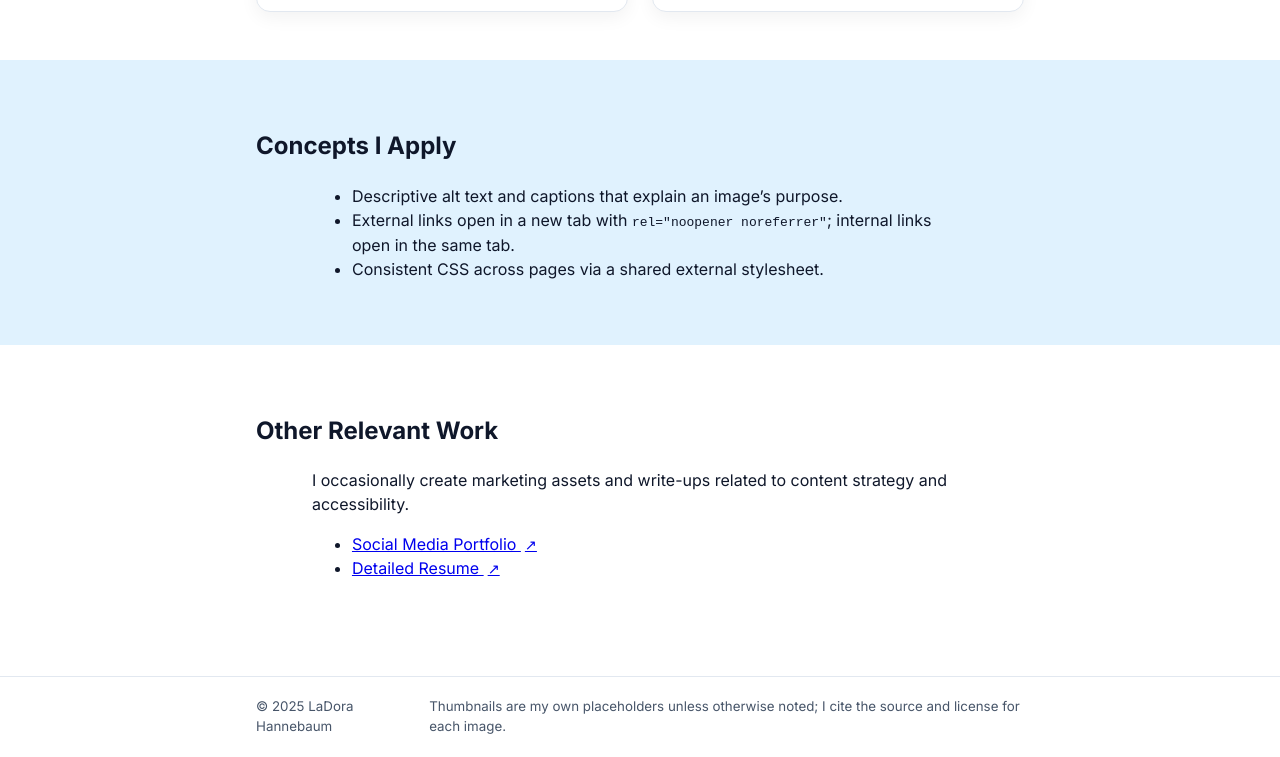
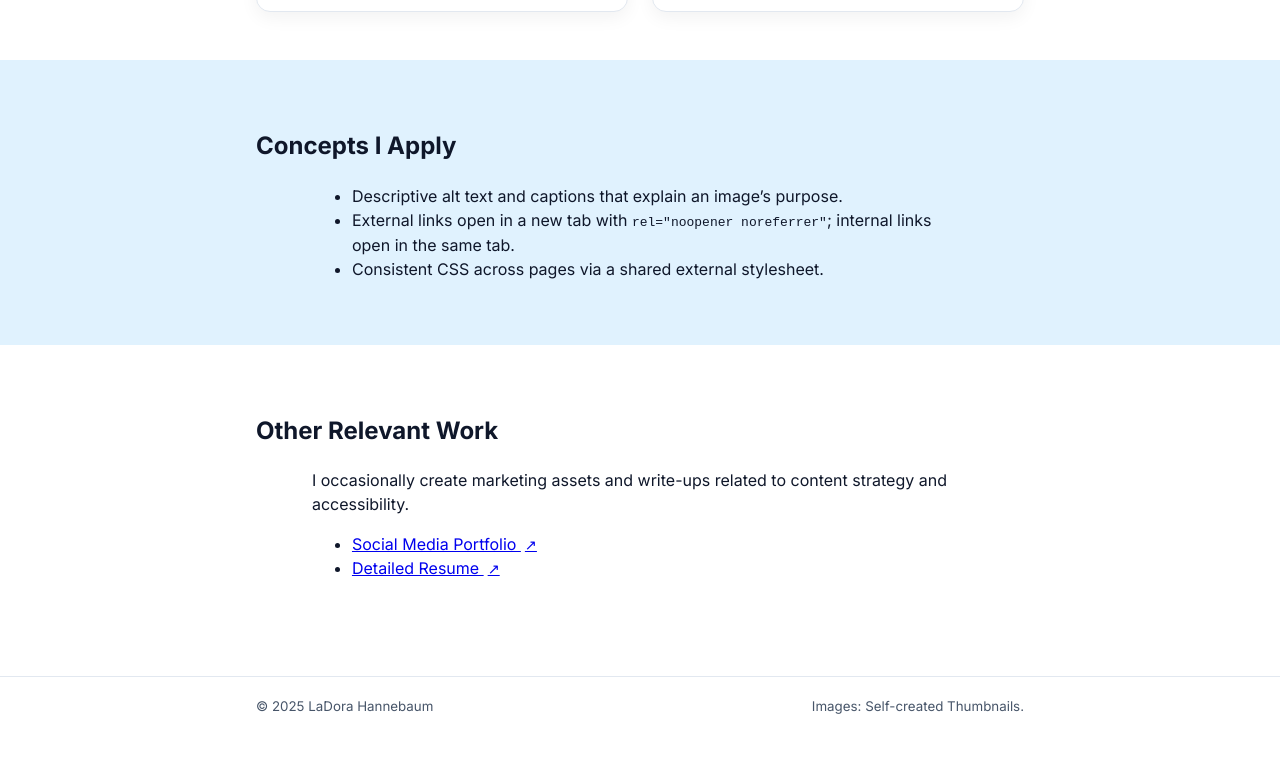
Before and after one commit to ladoralee/portfolio, a plain HTML site: page portfolio.html in a window 1280 px wide. Shown: the part 2109-2866 px from the top of the page. Drawn offline with Linux system fonts and the light colour scheme.

Commit message:
Update portfolio.html

```diff
--- a/portfolio.html
+++ b/portfolio.html
@@ -300,7 +300,7 @@
   <footer class="site-footer">
     <div class="container">
       <small>&copy; 2025 LaDora Hannebaum</small>
-      <small>Thumbnails are my own placeholders unless otherwise noted; I cite the source and license for each image.</small>
+      <small> Images: Self-created Thumbnails. </small>
     </div>
   </footer>
 </body>
```
